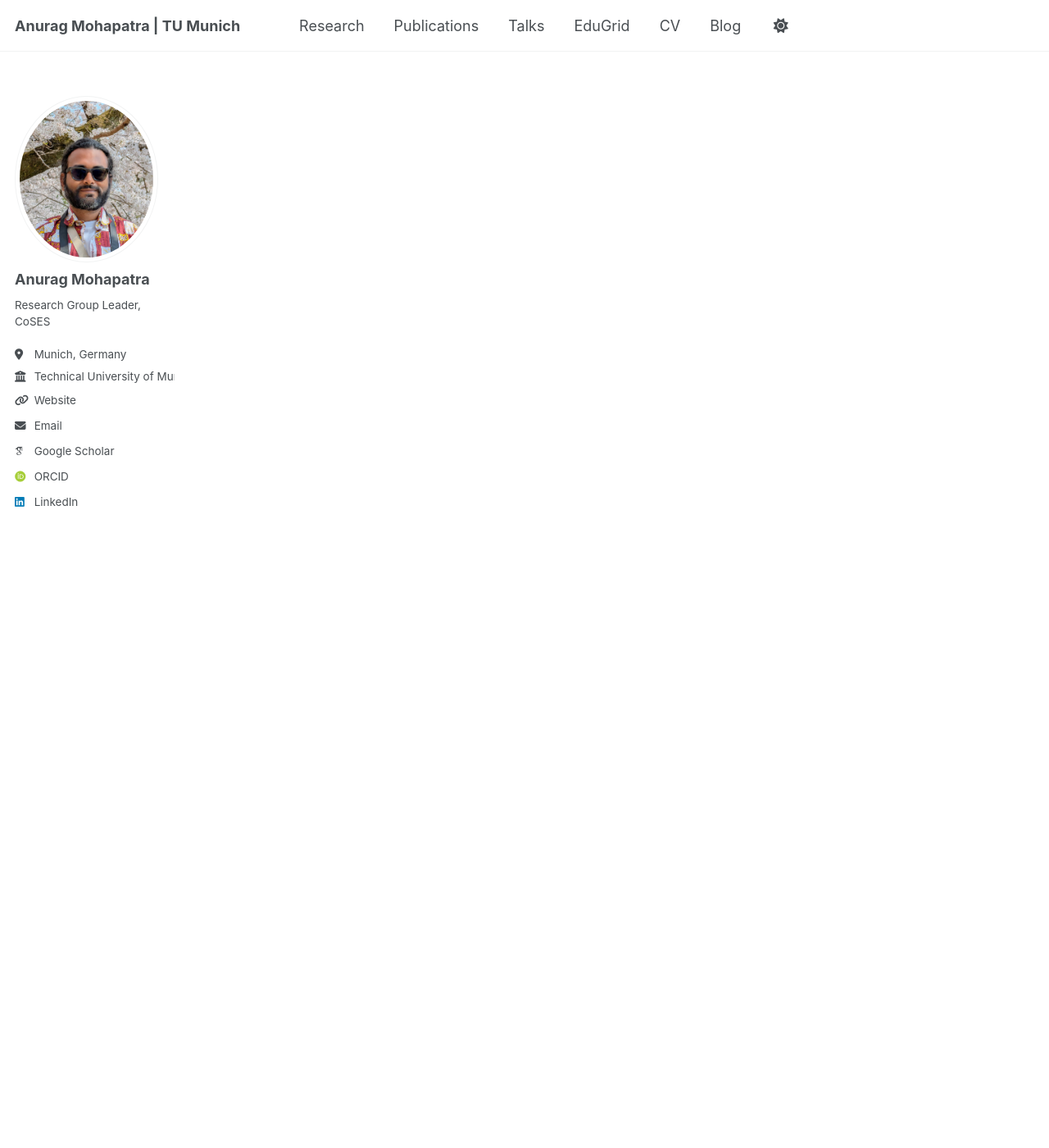
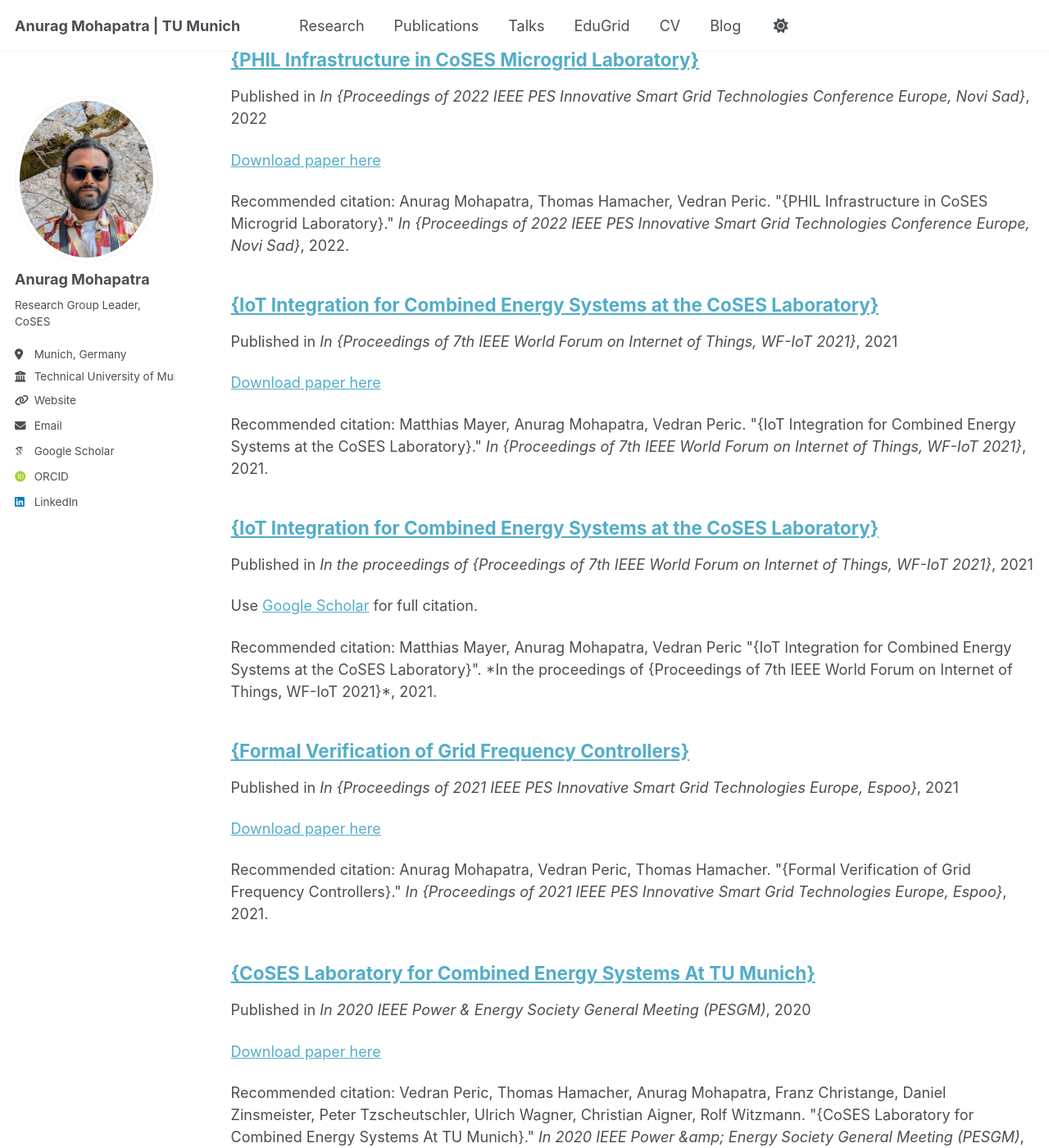
Before and after one commit to anuragmohapatra90/anuragmohapatra90.github.io, a Jekyll site: the page built from _pages/publications.md, in a window 1280 px wide and 1400 px high, scrolled down 5356 px. Shown: the whole window at 82% size. Built offline with Jekyll 4.4.1, drawn with Linux system fonts in a browser that asks for light colours; some web fonts are replaced; a script that is not in the unit is left out; some of the changed text lies outside the part shown.

Commit message:
Publications updated V3

```diff
--- /dev/null
+++ b/_pages/publications.md
@@ -0,0 +1,10 @@
+---
+layout: archive
+permalink: /publications/
+title: "Publications"
+author_profile: true
+---
+
+{% for post in site.publications reversed %}
+  {% include archive-single.html %}
+{% endfor %}
--- /dev/null
+++ b/_publications/2018-01-01-Cost-efficient-and-simple-hands-on-experiments-for.md
@@ -0,0 +1,12 @@
+---
+title: "Cost-efficient and simple hands-on experiments for education in renewable energy systems"
+collection: publications
+permalink: /publication/2018-01-01-Cost-efficient-and-simple-hands-on-experiments-for
+date: 2018-01-01
+venue: 'In 2nd Africa-EU Renewable Energy Research and Innovation Symposium (RERIS) 2018'
+citation: 'Anurag Mohapatra, Johannes Krell, Stephan Baur. &quot;Cost-efficient and simple hands-on experiments for education in renewable energy systems.&quot; <em>In 2nd Africa-EU Renewable Energy Research and Innovation Symposium (RERIS) 2018</em>, 2018.'
+---
+
+[Download paper here](#){:target='_blank'}
+
+Recommended citation: Anurag Mohapatra, Johannes Krell, Stephan Baur. "Cost-efficient and simple hands-on experiments for education in renewable energy systems." <em>In 2nd Africa-EU Renewable Energy Research and Innovation Symposium (RERIS) 2018</em>, 2018.
--- /dev/null
+++ b/_publications/2018-01-01-Design-of-a-Meteorological-Station-for-Island-Grid.md
@@ -0,0 +1,12 @@
+---
+title: "Design of a Meteorological Station for Island-Grids"
+collection: publications
+permalink: /publication/2018-01-01-Design-of-a-Meteorological-Station-for-Island-Grid
+date: 2018-01-01
+venue: 'In 2nd Africa-EU Renewable Energy Research and Innovation Symposium (RERIS) 2018'
+citation: 'Naomi Betz, Anurag Mohapatra, Michael Hussak, Stephan Baur. &quot;Design of a Meteorological Station for Island-Grids.&quot; <em>In 2nd Africa-EU Renewable Energy Research and Innovation Symposium (RERIS) 2018</em>, 2018.'
+---
+
+[Download paper here](#){:target='_blank'}
+
+Recommended citation: Naomi Betz, Anurag Mohapatra, Michael Hussak, Stephan Baur. "Design of a Meteorological Station for Island-Grids." <em>In 2nd Africa-EU Renewable Energy Research and Innovation Symposium (RERIS) 2018</em>, 2018.
--- /dev/null
+++ b/_publications/2018-01-01-Four-leg-inverters-for-unbalanced-grid-feed-in-fro.md
@@ -0,0 +1,12 @@
+---
+title: "Four-leg inverters for unbalanced grid feed-in from Renewable energy sources"
+collection: publications
+permalink: /publication/2018-01-01-Four-leg-inverters-for-unbalanced-grid-feed-in-fro
+date: 2018-01-01
+venue: 'In 8th Energy Colloquium of the Munich School of Engineering, 2018'
+citation: 'Anurag Mohapatra, Franz Christange. &quot;Four-leg inverters for unbalanced grid feed-in from Renewable energy sources.&quot; <em>In 8th Energy Colloquium of the Munich School of Engineering, 2018</em>, 2018.'
+---
+
+[Download paper here](#){:target='_blank'}
+
+Recommended citation: Anurag Mohapatra, Franz Christange. "Four-leg inverters for unbalanced grid feed-in from Renewable energy sources." <em>In 8th Energy Colloquium of the Munich School of Engineering, 2018</em>, 2018.
--- /dev/null
+++ b/_publications/2020-01-01-CoSES-Laboratory-for-Combined-Energy-Systems-At-TU.md
@@ -0,0 +1,12 @@
+---
+title: "{CoSES Laboratory for Combined Energy Systems At TU Munich}"
+collection: publications
+permalink: /publication/2020-01-01-CoSES-Laboratory-for-Combined-Energy-Systems-At-TU
+date: 2020-01-01
+venue: 'In 2020 IEEE Power &amp; Energy Society General Meeting (PESGM)'
+citation: 'Vedran Peric, Thomas Hamacher, Anurag Mohapatra, Franz Christange, Daniel Zinsmeister, Peter Tzscheutschler, Ulrich Wagner, Christian Aigner, Rolf Witzmann. &quot;{CoSES Laboratory for Combined Energy Systems At TU Munich}.&quot; <em>In 2020 IEEE Power &amp;amp; Energy Society General Meeting (PESGM)</em>, 2020.'
+---
+
+[Download paper here](#){:target='_blank'}
+
+Recommended citation: Vedran Peric, Thomas Hamacher, Anurag Mohapatra, Franz Christange, Daniel Zinsmeister, Peter Tzscheutschler, Ulrich Wagner, Christian Aigner, Rolf Witzmann. "{CoSES Laboratory for Combined Energy Systems At TU Munich}." <em>In 2020 IEEE Power &amp; Energy Society General Meeting (PESGM)</em>, 2020.
--- a/_publications/2021-01-01-Formal-Verification-of-Grid-Frequency-Controllers.md
+++ b/_publications/2021-01-01-Formal-Verification-of-Grid-Frequency-Controllers.md
@@ -3,8 +3,10 @@
 collection: publications
 permalink: /publication/2021-01-01-Formal-Verification-of-Grid-Frequency-Controllers
 date: 2021-01-01
-venue: 'In the proceedings of {Proceedings of 2021 IEEE PES Innovative Smart Grid Technologies Europe, Espoo}'
-citation: ' Anurag Mohapatra, Vedran Peric, Thomas Hamacher &quot;{Formal Verification of Grid Frequency Controllers}&quot;. *In the proceedings of {Proceedings of 2021 IEEE PES Innovative Smart Grid Technologies Europe, Espoo}*, 2021.'
+venue: 'In {Proceedings of 2021 IEEE PES Innovative Smart Grid Technologies Europe, Espoo}'
+citation: 'Anurag Mohapatra, Vedran Peric, Thomas Hamacher. &quot;{Formal Verification of Grid Frequency Controllers}.&quot; <em>In {Proceedings of 2021 IEEE PES Innovative Smart Grid Technologies Europe, Espoo}</em>, 2021.'
 ---
 
-Use [Google Scholar](https://scholar.google.com/scholar?q=Formal+Verification+of+Grid+Frequency+Controllers){:target='_blank'} for full citation.
+[Download paper here](#){:target='_blank'}
+
+Recommended citation: Anurag Mohapatra, Vedran Peric, Thomas Hamacher. "{Formal Verification of Grid Frequency Controllers}." <em>In {Proceedings of 2021 IEEE PES Innovative Smart Grid Technologies Europe, Espoo}</em>, 2021.
--- /dev/null
+++ b/_publications/2021-06-01-IoT-Integration-for-Combined-Energy-Systems-at-the.md
@@ -0,0 +1,12 @@
+---
+title: "{IoT Integration for Combined Energy Systems at the CoSES Laboratory}"
+collection: publications
+permalink: /publication/2021-06-01-IoT-Integration-for-Combined-Energy-Systems-at-the
+date: 2021-06-01
+venue: 'In {Proceedings of 7th IEEE World Forum on Internet of Things, WF-IoT 2021}'
+citation: 'Matthias Mayer, Anurag Mohapatra, Vedran Peric. &quot;{IoT Integration for Combined Energy Systems at the CoSES Laboratory}.&quot; <em>In {Proceedings of 7th IEEE World Forum on Internet of Things, WF-IoT 2021}</em>, 2021.'
+---
+
+[Download paper here](#){:target='_blank'}
+
+Recommended citation: Matthias Mayer, Anurag Mohapatra, Vedran Peric. "{IoT Integration for Combined Energy Systems at the CoSES Laboratory}." <em>In {Proceedings of 7th IEEE World Forum on Internet of Things, WF-IoT 2021}</em>, 2021.
--- a/_publications/2022-01-01-PHIL-Infrastructure-in-CoSES-Microgrid-Laboratory.md
+++ b/_publications/2022-01-01-PHIL-Infrastructure-in-CoSES-Microgrid-Laboratory.md
@@ -3,8 +3,10 @@
 collection: publications
 permalink: /publication/2022-01-01-PHIL-Infrastructure-in-CoSES-Microgrid-Laboratory
 date: 2022-01-01
-venue: 'In the proceedings of {Proceedings of 2022 IEEE PES Innovative Smart Grid Technologies Conference Europe, Novi Sad}'
-citation: ' Anurag Mohapatra, Thomas Hamacher, Vedran Peric &quot;{PHIL Infrastructure in CoSES Microgrid Laboratory}&quot;. *In the proceedings of {Proceedings of 2022 IEEE PES Innovative Smart Grid Technologies Conference Europe, Novi Sad}*, 2022.'
+venue: 'In {Proceedings of 2022 IEEE PES Innovative Smart Grid Technologies Conference Europe, Novi Sad}'
+citation: 'Anurag Mohapatra, Thomas Hamacher, Vedran Peric. &quot;{PHIL Infrastructure in CoSES Microgrid Laboratory}.&quot; <em>In {Proceedings of 2022 IEEE PES Innovative Smart Grid Technologies Conference Europe, Novi Sad}</em>, 2022.'
 ---
 
-Use [Google Scholar](https://scholar.google.com/scholar?q=PHIL+Infrastructure+in+CoSES+Microgrid+Laboratory){:target='_blank'} for full citation.
+[Download paper here](#){:target='_blank'}
+
+Recommended citation: Anurag Mohapatra, Thomas Hamacher, Vedran Peric. "{PHIL Infrastructure in CoSES Microgrid Laboratory}." <em>In {Proceedings of 2022 IEEE PES Innovative Smart Grid Technologies Conference Europe, Novi Sad}</em>, 2022.
--- /dev/null
+++ b/_publications/2022-01-01-PHIL-implementation-of-a-decentralized-online-OPF-.md
@@ -0,0 +1,12 @@
+---
+title: "{PHIL implementation of a decentralized online OPF for active distribution grids}"
+collection: publications
+permalink: /publication/2022-01-01-PHIL-implementation-of-a-decentralized-online-OPF-
+date: 2022-01-01
+venue: 'In {Proceedings of IEEE Power and Energy Society General Meeting 2022, Denver}'
+citation: 'Martin Cornejo, Anurag Mohapatra, Soner Candas, Vedran Peric. &quot;{PHIL implementation of a decentralized online OPF for active distribution grids}.&quot; <em>In {Proceedings of IEEE Power and Energy Society General Meeting 2022, Denver}</em>, 2022.'
+---
+
+[Download paper here](#){:target='_blank'}
+
+Recommended citation: Martin Cornejo, Anurag Mohapatra, Soner Candas, Vedran Peric. "{PHIL implementation of a decentralized online OPF for active distribution grids}." <em>In {Proceedings of IEEE Power and Energy Society General Meeting 2022, Denver}</em>, 2022.
--- /dev/null
+++ b/_publications/2022-10-01-Fast-harmonic-analysis-for-PHIL-experiments-with-d.md
@@ -0,0 +1,12 @@
+---
+title: "{Fast harmonic analysis for PHIL experiments with decentralized real-time controllers}"
+collection: publications
+permalink: /publication/2022-10-01-Fast-harmonic-analysis-for-PHIL-experiments-with-d
+date: 2022-10-01
+venue: 'Electric Power Systems Research'
+citation: 'Erhan Sezgin, Anurag Mohapatra, Thomas Hamacher, Özgül Salor, Vedran Perić. &quot;{Fast harmonic analysis for PHIL experiments with decentralized real-time controllers}.&quot; <em>Electric Power Systems Research</em>, 2022.'
+---
+
+[Download paper here](#){:target='_blank'}
+
+Recommended citation: Erhan Sezgin, Anurag Mohapatra, Thomas Hamacher, Özgül Salor, Vedran Perić. "{Fast harmonic analysis for PHIL experiments with decentralized real-time controllers}." <em>Electric Power Systems Research</em>, 2022.
--- /dev/null
+++ b/_publications/2023-01-01-Optimization-based-framework-for-low-voltage-grid-.md
@@ -0,0 +1,13 @@
+---
+title: "{Optimization-based framework for low-voltage grid reinforcement assessment under various levels of flexibility and coordination}"
+collection: publications
+permalink: /publication/2023-01-01-Optimization-based-framework-for-low-voltage-grid-
+date: 2023-01-01
+venue: 'Applied Energy'
+paperurl: 'https://www.sciencedirect.com/science/article/pii/S0306261923005111'
+citation: 'Soner Candas, Beneharo {Reveron Baecker}, Anurag Mohapatra, Thomas Hamacher. &quot;{Optimization-based framework for low-voltage grid reinforcement assessment under various levels of flexibility and coordination}.&quot; <em>Applied Energy</em>, 2023.'
+---
+
+[Download paper here](https://www.sciencedirect.com/science/article/pii/S0306261923005111){:target='_blank'}
+
+Recommended citation: Soner Candas, Beneharo {Reveron Baecker}, Anurag Mohapatra, Thomas Hamacher. "{Optimization-based framework for low-voltage grid reinforcement assessment under various levels of flexibility and coordination}." <em>Applied Energy</em>, 2023.
--- /dev/null
+++ b/_publications/2023-06-01-M-Class-PMU-for-General-Purpose-Embedded-Controlle.md
@@ -0,0 +1,13 @@
+---
+title: "{M-Class PMU for General Purpose Embedded Controllers in NI Veristand Environment}"
+collection: publications
+permalink: /publication/2023-06-01-M-Class-PMU-for-General-Purpose-Embedded-Controlle
+date: 2023-06-01
+venue: 'In {Proceedings of 2023 IEEE Belgrade PowerTech}'
+paperurl: 'https://ieeexplore.ieee.org/document/10202989/'
+citation: 'Anurag Mohapatra, Steffen Büttner, Gerd Bumiller, Thomas Hamacher, Vedran. Perić. &quot;{M-Class PMU for General Purpose Embedded Controllers in NI Veristand Environment}.&quot; <em>In {Proceedings of 2023 IEEE Belgrade PowerTech}</em>, 2023.'
+---
+
+[Download paper here](https://ieeexplore.ieee.org/document/10202989/){:target='_blank'}
+
+Recommended citation: Anurag Mohapatra, Steffen Büttner, Gerd Bumiller, Thomas Hamacher, Vedran. Perić. "{M-Class PMU for General Purpose Embedded Controllers in NI Veristand Environment}." <em>In {Proceedings of 2023 IEEE Belgrade PowerTech}</em>, 2023.
--- /dev/null
+++ b/_publications/2024-01-01-Consideration-of-round-trip-electric-car-sharing-i.md
@@ -0,0 +1,12 @@
+---
+title: "Consideration of round-trip electric car-sharing in residential energy system modeling"
+collection: publications
+permalink: /publication/2024-01-01-Consideration-of-round-trip-electric-car-sharing-i
+date: 2024-01-01
+venue: 'In {Proceedings of 2024 IEEE PES Innovative Smart Grid Technologies Europe, Dubrovnik}'
+citation: 'Anurag Mohapatra, Julian Achatz, Thomas Hamacher. &quot;Consideration of round-trip electric car-sharing in residential energy system modeling.&quot; <em>In {Proceedings of 2024 IEEE PES Innovative Smart Grid Technologies Europe, Dubrovnik}</em>, 2024.'
+---
+
+[Download paper here](#){:target='_blank'}
+
+Recommended citation: Anurag Mohapatra, Julian Achatz, Thomas Hamacher. "Consideration of round-trip electric car-sharing in residential energy system modeling." <em>In {Proceedings of 2024 IEEE PES Innovative Smart Grid Technologies Europe, Dubrovnik}</em>, 2024.
--- /dev/null
+++ b/_publications/2024-01-01-Generation-of-low-voltage-synthetic-grid-data-for-.md
@@ -0,0 +1,12 @@
+---
+title: "Generation of low-voltage synthetic grid data for energy system modeling with the pylovo tool"
+collection: publications
+permalink: /publication/2024-01-01-Generation-of-low-voltage-synthetic-grid-data-for-
+date: 2024-01-01
+venue: 'Manuscirpt under revision'
+citation: 'Beneharo Baecker, Soner Candas, Deniz Tepe, Anurag Mohapatra. &quot;Generation of low-voltage synthetic grid data for energy system modeling with the pylovo tool.&quot; <em>Manuscirpt under revision</em>, 2024.'
+---
+
+[Download paper here](#){:target='_blank'}
+
+Recommended citation: Beneharo Baecker, Soner Candas, Deniz Tepe, Anurag Mohapatra. "Generation of low-voltage synthetic grid data for energy system modeling with the pylovo tool." <em>Manuscirpt under revision</em>, 2024.
--- /dev/null
+++ b/_publications/2024-01-01-Low-Voltage-Grid-Control-Based-On-Data-Driven-Stat.md
@@ -0,0 +1,12 @@
+---
+title: "Low-Voltage Grid Control Based On Data-Driven State Estimation and Reinforcement Learning"
+collection: publications
+permalink: /publication/2024-01-01-Low-Voltage-Grid-Control-Based-On-Data-Driven-Stat
+date: 2024-01-01
+venue: 'In 2024 IEEE Power \&amp; Energy Society General Meeting (PESGM)'
+citation: 'Hakan {\&quot;O}zlemi{\c{s}}, Edwin Mora, Jano Schubert, Anurag Mohapatra, Mathias Duckheim, Stefan Niessen. &quot;Low-Voltage Grid Control Based On Data-Driven State Estimation and Reinforcement Learning.&quot; <em>In 2024 IEEE Power \&amp;amp; Energy Society General Meeting (PESGM)</em>, 2024.'
+---
+
+[Download paper here](#){:target='_blank'}
+
+Recommended citation: Hakan {\"O}zlemi{\c{s}}, Edwin Mora, Jano Schubert, Anurag Mohapatra, Mathias Duckheim, Stefan Niessen. "Low-Voltage Grid Control Based On Data-Driven State Estimation and Reinforcement Learning." <em>In 2024 IEEE Power \&amp; Energy Society General Meeting (PESGM)</em>, 2024.
--- /dev/null
+++ b/_publications/2025-01-01-Grid-Connected-Data-Driven-Inverter-Control-Theory.md
@@ -0,0 +1,12 @@
+---
+title: "Grid-Connected, Data-Driven Inverter Control, Theory to Hardware"
+collection: publications
+permalink: /publication/2025-01-01-Grid-Connected-Data-Driven-Inverter-Control-Theory
+date: 2025-01-01
+venue: 'In 2025 IEEE PowerTech Kiel'
+citation: 'Sebastian Graf, Keith Moffat, Anurag Mohapatra, Alessandro Chiuso, Florian D\&quot;{o}rfler. &quot;Grid-Connected, Data-Driven Inverter Control, Theory to Hardware.&quot; <em>In 2025 IEEE PowerTech Kiel</em>, 2025.'
+---
+
+[Download paper here](#){:target='_blank'}
+
+Recommended citation: Sebastian Graf, Keith Moffat, Anurag Mohapatra, Alessandro Chiuso, Florian D\"{o}rfler. "Grid-Connected, Data-Driven Inverter Control, Theory to Hardware." <em>In 2025 IEEE PowerTech Kiel</em>, 2025.
--- /dev/null
+++ b/_publications/2025-06-01-PISR-Physics-Informed-Symbolic-Regression-for-Pred.md
@@ -0,0 +1,13 @@
+---
+title: "PISR: Physics-Informed Symbolic Regression for Predicting Power System Voltage"
+collection: publications
+permalink: /publication/2025-06-01-PISR-Physics-Informed-Symbolic-Regression-for-Pred
+date: 2025-06-01
+venue: 'In Proceedings of the 16th ACM International Conference on Future and Sustainable Energy Systems'
+paperurl: 'http://dx.doi.org/10.1145/3679240.3734622'
+citation: 'Sebastian Eichhorn, Anurag Mohapatra, Christoph Goebel. &quot;PISR: Physics-Informed Symbolic Regression for Predicting Power System Voltage.&quot; <em>In Proceedings of the 16th ACM International Conference on Future and Sustainable Energy Systems</em>, 2025.'
+---
+
+[Download paper here](http://dx.doi.org/10.1145/3679240.3734622){:target='_blank'}
+
+Recommended citation: Sebastian Eichhorn, Anurag Mohapatra, Christoph Goebel. "PISR: Physics-Informed Symbolic Regression for Predicting Power System Voltage." <em>In Proceedings of the 16th ACM International Conference on Future and Sustainable Energy Systems</em>, 2025.
```
